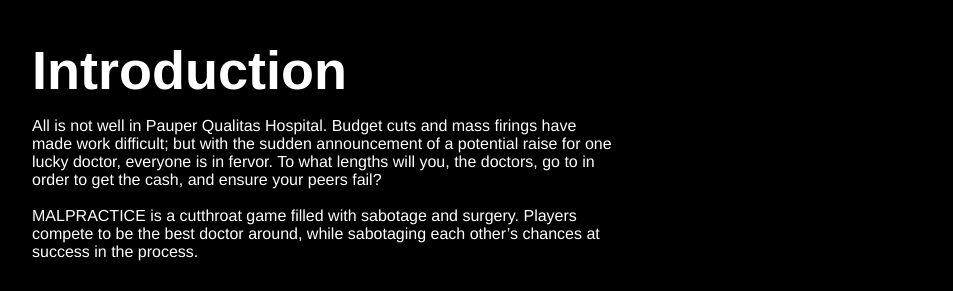
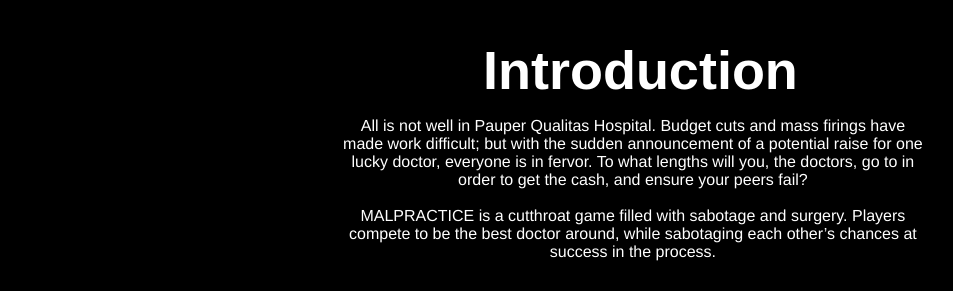
Before and after one commit to virjog/malpractice, a PHP site: page / in a window 1280 px wide; the page is wider, and only the part inside the window is pictured. Shown: the part 508-799 px from the top of that part, without its empty margins (18-971 px from the left). Run offline with PHP 8.4, Linux system fonts and the light colour scheme; some web fonts are replaced.

Commit message:
centered description

```diff
--- a/css/stylesheet.css
+++ b/css/stylesheet.css
@@ -21,7 +21,9 @@ body {
 .description {
     margin: 50px;
     max-width: 600px;
+    margin-left: 28%;
     color: white;
+    text-align: center;
 }
 
 h1 {
```
